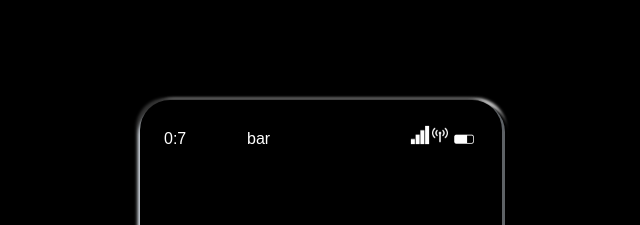
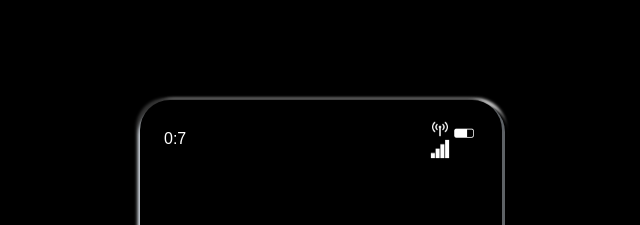
Before and after one commit to BernadetteCh/Calculator, a plain HTML site: page index.html in a window 1280 px wide. Shown: the top 225 px of the page, without its empty margins (319-959 px from the left). Drawn offline with Linux system fonts and the light colour scheme; a web font is replaced by a local one.

Commit message:
improved html structure to style images and frontcamera

```diff
--- a/index.html
+++ b/index.html
@@ -12,12 +12,13 @@
       <!-- <input type="text" id="output" />-->
 
       <table>
+
         <tr>
 
           <td>
             <span id="date"></span></td>
-          <td><span>bar</span></td>
-          <td colspan="3"><img class="loading" src="images/ladebalken.png" /> <img class="network" src="images/mobilfunknetz.png"/><img class="connection" src="images/guteverbindung.png"/></td>
+          <td colspan="2"><div class="bar"></div><div class="frontcamera"></div></td>
+          <td><img class="loading" src="images/ladebalken.png" /> <img class="network" src="images/mobilfunknetz.png"/><img class="connection" src="images/guteverbindung.png"/></td>
         </tr>
         <tr>
           <td colspan="4"><div id="output">0</div></td>
```
